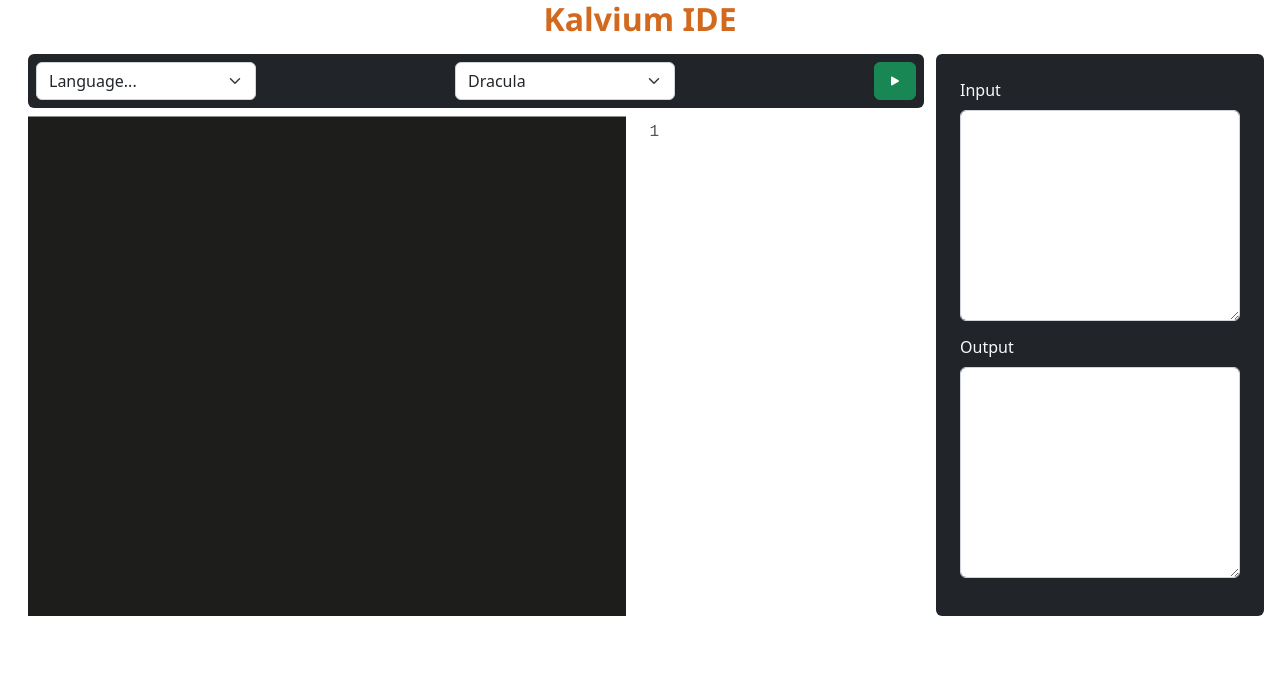
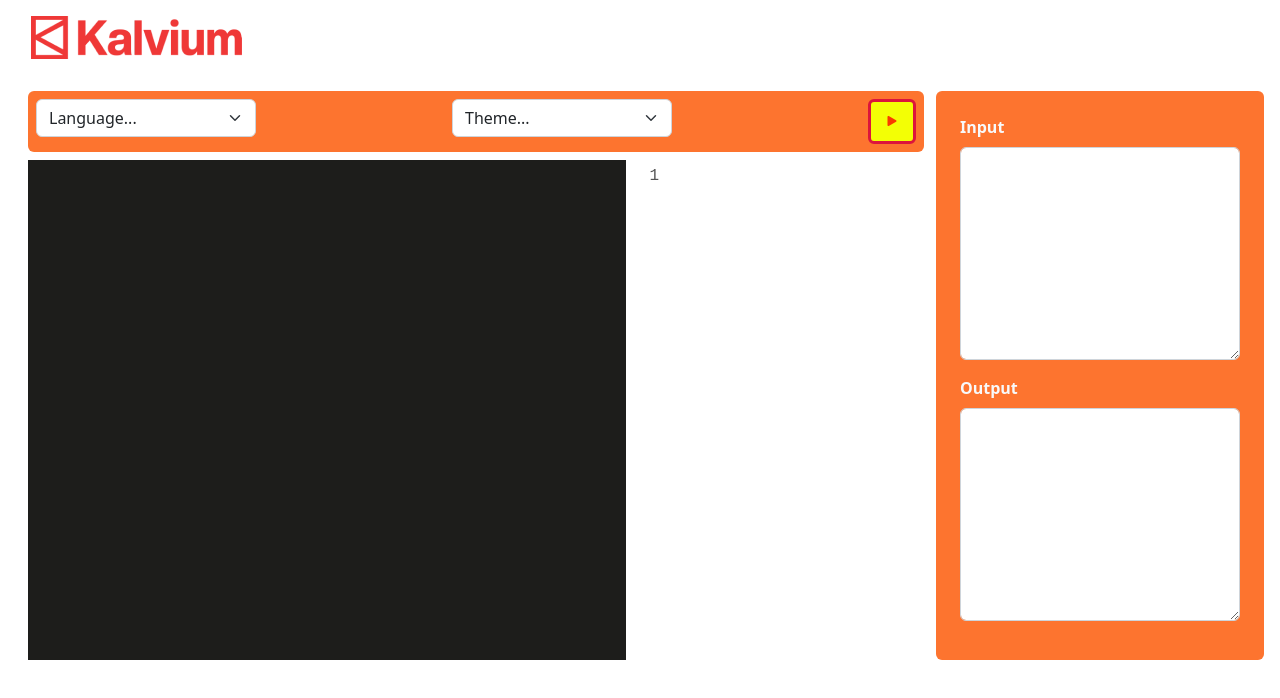
Before and after one commit to jayeshva/Code-Compiler-IDE, a website with bundled scripts: page index.html in a window 1280 px wide. Built offline with nearby package versions, Linux system fonts and the light colour scheme.

Commit message:
coloring

```diff
--- a/index.html
+++ b/index.html
@@ -27,10 +27,11 @@
 </head>
 
 <body>
-    <h2 style="text-align: center; color: chocolate;font-family: 'Segoe UI', Tahoma, Geneva, Verdana, sans-serif; font-weight: 600;font-size: xx-larger;">Kalvium IDE</h2>
+    <!-- <h2 style="text-align: center; color: chocolate;font-family: 'Segoe UI', Tahoma, Geneva, Verdana, sans-serif; font-weight: 600;font-size: xx-larger;">Kalvium IDE</h2> -->
+    <img src="Logo-nav.jpg" style="margin: 10px; margin-left: 30px;">
     <div class="row m-3">
         <div class="col">
-            <div class="d-flex justify-content-between mb-2 bg-dark rounded p-2">
+            <div class="d-flex justify-content-between mb-2 rounded p-2"  style="background-color:rgb(253, 116, 47);">
                 <div class="col-12 w-25">
                     <label class="visually-hidden" for="inlineFormSelectPref">Preference</label>
                     <select class="form-select" id="inlineFormSelectPref">
@@ -42,8 +43,8 @@
                 </div>
                 <div class="col-12 w-25">
                     <label class="visually-hidden" for="inlineFormtheme">Preference</label>
-                    <select class="form-select" id="inlineFormtheme">
-                        <option selected value="dracula">Dracula</option>
+                    <select class="form-select" id="inlineFormtheme" >
+                        <option selected value="dracula">Theme...</option>
                         <option value="eclipse">Eclipse</option>
                         <option value="neo">Neo</option>
                         <option value="cobalt">Cobalt</option>
@@ -53,18 +54,18 @@
                 </div>
                <div>
 
-                    <button type="button" id="run" class="btn btn-success"><i class="bi bi-play-fill"></i></button>
+                    <button type="button" id="run" class="btn btn-success" style="background-color: rgb(243, 255, 5);border-color: crimson;border-width: 3px;"><i class="bi bi-play-fill" style="color: rgb(249, 58, 0);font-size: large;"></i></button>
                 </div>
             </div>
             <textarea type="text" id="editor" class="form-control" rows="100" aria-label="First name"></textarea>
         </div>
-        <div class="col d-flex flex-column rounded bg-dark px-4">
+        <div class="col d-flex flex-column rounded  px-4" style="background-color:rgb(253, 116, 47);">
             <div class="h-50">
-                <label for="Input" class="text-light mt-4 mb-2">Input</label>
+                <label for="Input" class="text-light mt-4 mb-2" style="font-weight: bolder;">Input</label>
                 <textarea type="text" id="input" class="form-control h-75" aria-label="Last name"></textarea>
             </div>
             <div class="h-50">
-                <label for="Output" class="text-light mb-2">Output</label>
+                <label for="Output" class="text-light mb-2" style="font-weight: bolder;">Output</label>
                 <textarea type="text" id="output" class="form-control h-75" aria-label="Last name"></textarea>
             </div>
         </div>
```
